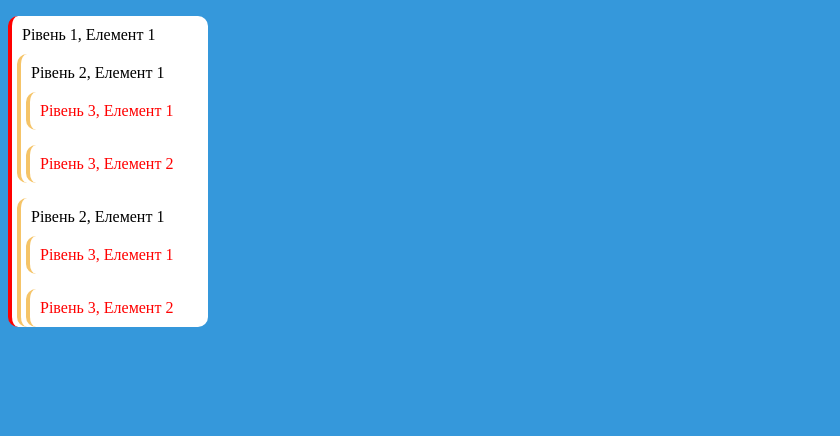
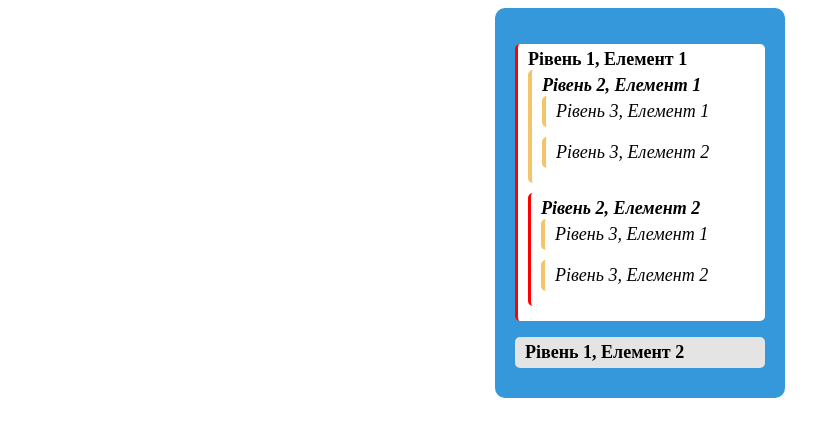
Before and after one commit to TAMOTO24/Front-end, a plain HTML site: page lab 1/3/index.html in a window 1280 px wide. Shown: the whole page, without its empty margins (0-840 px from the left). Drawn offline with Linux system fonts and the light colour scheme.

Commit message:
lab#1 FrontEnd

```diff
--- a/lab 1/3/index.html
+++ b/lab 1/3/index.html
@@ -7,27 +7,54 @@
     <title>Tusk 3</title>
 </head>
     <body>
+        <div>
             <ul>
-            <li>Рівень 1, Елемент 1</li>
+                <li>
+                    <input type="checkbox" id="level1-1">
+                    <label for="level1-1">Рівень 1, Елемент 1</label>
                     <ul>
-                <li>Рівень 2, Елемент 1</li>
+                        <li>
+                            <input type="checkbox" id="level2-1">
+                            <label for="level2-1">Рівень 2, Елемент 1</label>
                             <ul>
-                    <li>Рівень 3, Елемент 1</li>
+                                <li>
+                                    <input type="checkbox" id="level3-1">
+                                    <label for="level3-1">Рівень 3, Елемент 1</label>
+                                </li>
                             </ul>
                             <ul>
-                    <li>Рівень 3, Елемент 2</li>
+                                <li>
+                                    <input type="checkbox" id="level3-2">
+                                    <label for="level3-2">Рівень 3, Елемент 2</label>
+                                </li>
                             </ul>
+                        </li>
                     </ul>
                     <ul>
-                <li>Рівень 2, Елемент 1</li>
+                    <li>
+                        <input type="checkbox" id="level2-2">
+                        <label for="level2-2">Рівень 2, Елемент 2</label>
                         <ul>
-                    <li>Рівень 3, Елемент 1</li>
+                            <li>
+                                <input type="checkbox" id="level3-1">
+                                <label for="level3-1">Рівень 3, Елемент 1</label>
+                            </li>
                         </ul>
                         <ul>
-                    <li>Рівень 3, Елемент 2</li>
+                            <li>
+                                <input type="checkbox" id="level3-2">
+                                <label for="level3-2">Рівень 3, Елемент 2</label>
+                            </li>
                         </ul>
+                    </li>
                 </ul>
+                </li>
             </ul>
-
+            <ul>
+                <li>
+                    <label>Рівень 1, Елемент 2</label>
+                </li>
+            </ul>
+        </div>
     </body>
 </html>
--- a/lab 1/3/style.css
+++ b/lab 1/3/style.css
@@ -1,33 +1,65 @@
-body{
-    width: 200px;
+div{
+    width: 250px;
     background-color: rgb(53, 152, 219);
+    padding: 20px;
+    border-radius: 10px;
+    margin: 0 auto;
 }
+div ul > li > label{
+    font-weight: bolder;
+    font-size: 18px;
+}
+div ul > li ul > li > label {
+    font-weight: bolder;
+    font-style: italic;
+}
+div ul > li ul > li ul > li > label {
+    font-style: italic;
+    font-weight: 1;
+}
+
+/* label:nth-child(1){
+    font-style: italic;
+    font-weight: bold;
+    color: red;
+} */
 ul{
     display: block;
     list-style-type: none;
-    border-left: 4px solid red;
-    border-radius: 10px;
+    border-left: 3px solid red;
+    border-radius: 5px;
     padding-inline: 5px;
     background-color: white;
-    margin-bottom: 15px;
+    margin-bottom: 10px;
     transition: 0.5s;
 }
-ul > ul{
+input:checked + label ~ ul {
+    display: none;
+}
+ul ul{
     border-left: 4px solid rgb(245, 196, 104);
+}
+input{
+    display: none;
 }
 li{
     padding-left: 5px;
-    padding-block: 10px;
+    padding-block: 5px;
 }
-ul > ul:hover{
-    background-color: rgb(237, 236, 236);
+ul ul ul:hover{
+    background-color: rgb(216, 215, 215);
 }
-ul > ul > ul:hover{
-    background-color: rgb(218, 218, 218);
+ul ul:hover{
+    background-color: rgb(228, 228, 228);
 }
+
 ul:hover{
     background-color: rgb(243, 242, 242);
 }
-ul > ul > ul{
-    color: red;
+ul:nth-child(1) > li > ul + ul{
+    border-left: 3px solid red;
 }
+div ul:nth-child(2){
+    border: none;
+    background-color: rgb(228, 228, 228);;
+}
```
Also changed, not shown: lab 1/2/index.html (+1 -1 lines), lab 1/2/style.css (+2 -5 lines). Lines whose indentation alone changed are shown as unchanged.
